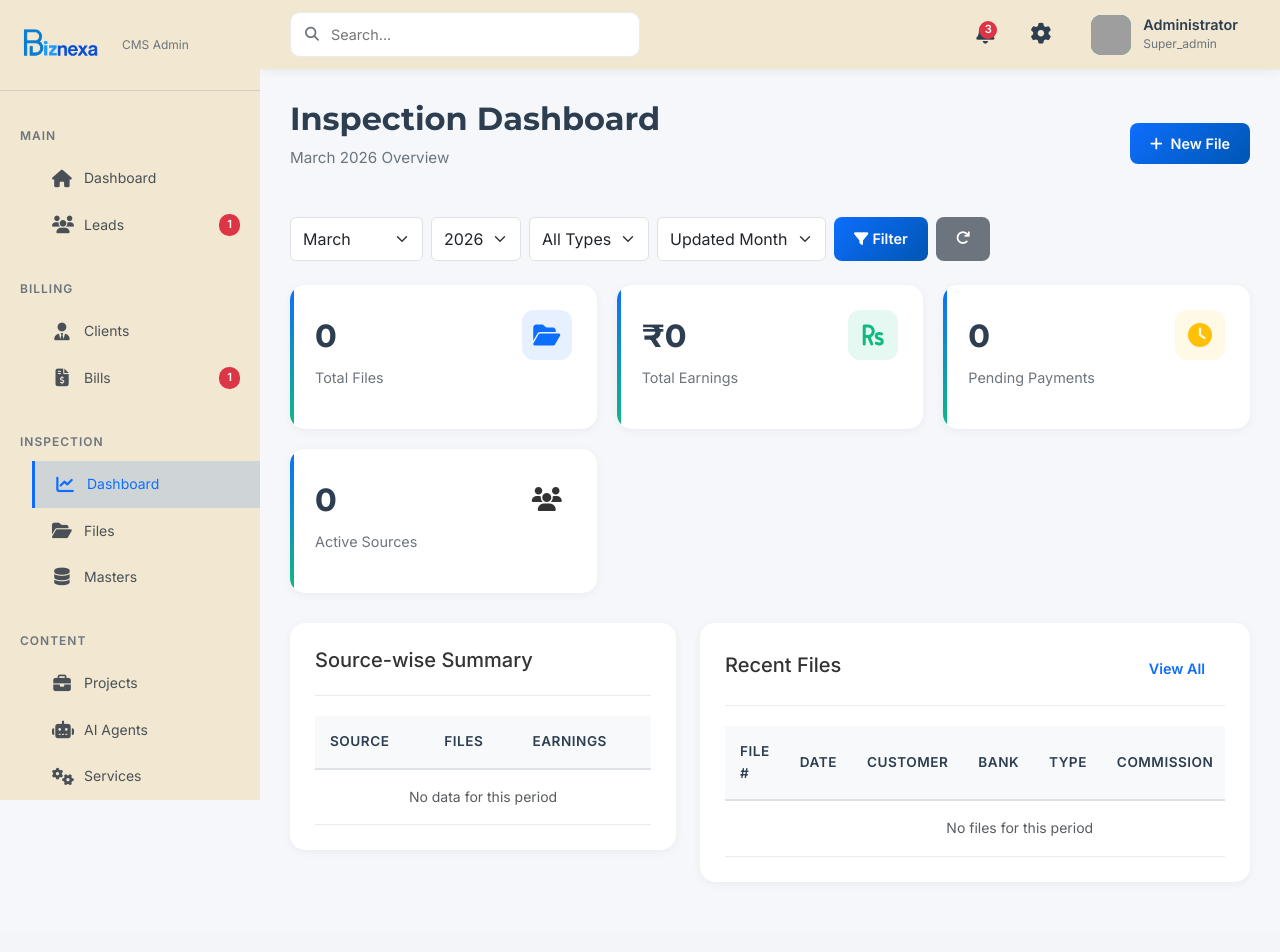
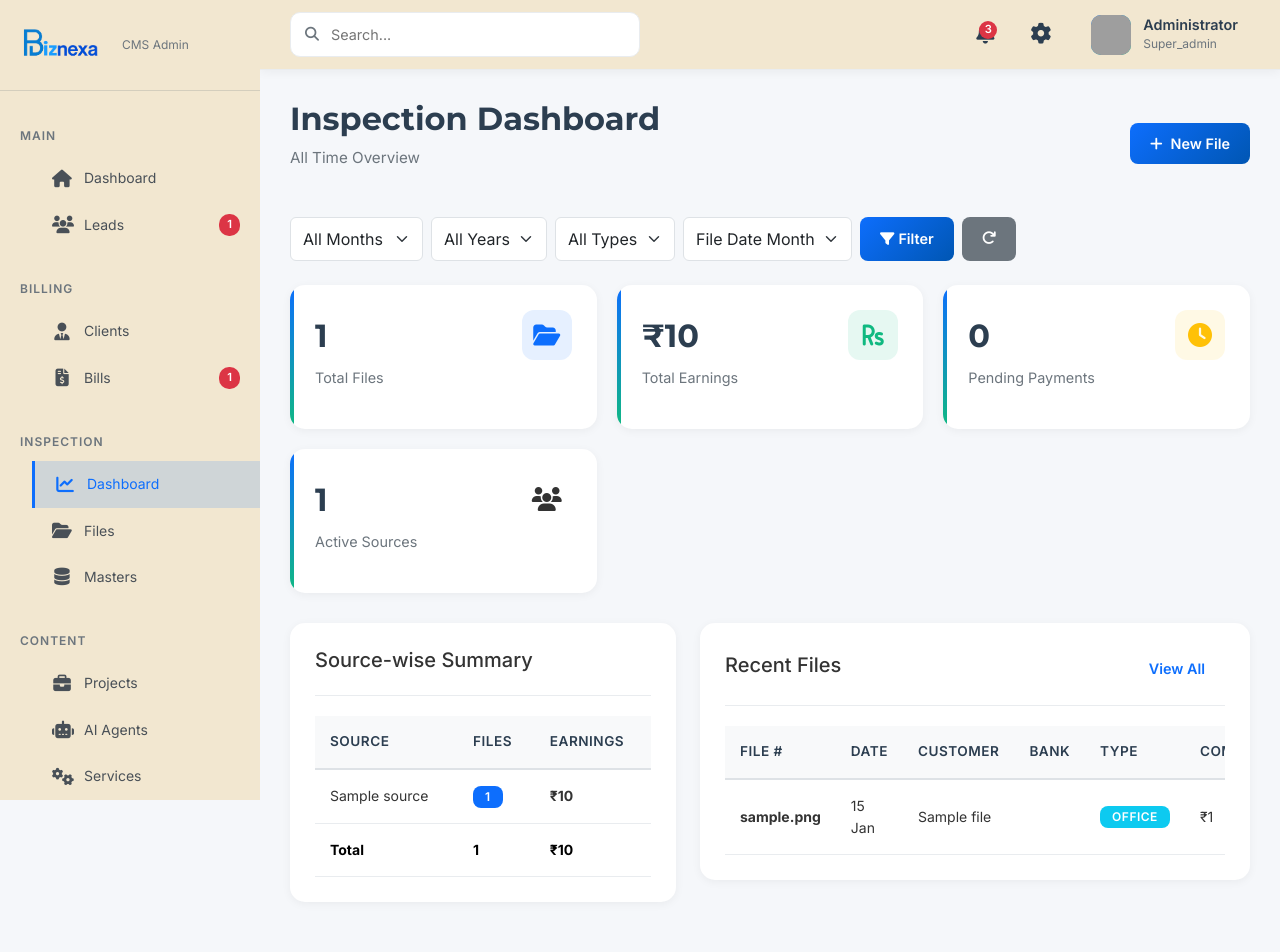
Before and after one commit to sukanta481/d2w, a PHP site: page /admin/inspection/index.php in a window 1280 px wide. Before the commit the page ends 836 px from the top, so only its background shows below. Run offline with PHP 8.4, Linux system fonts and the light colour scheme; a user stored in the database is signed in; tables that the repository leaves empty hold one stand-in row (values such as "Sample post"); grey boxes are pictures that could not be loaded.

Commit message:
fixed card count issue

```diff
--- a/admin/inspection/index.php
+++ b/admin/inspection/index.php
@@ -6,20 +6,22 @@ require_once __DIR__ . '/../config/database.php';
 $database = new Database();
 $db = $database->connect();
 
-// Month/Year filter
-$filterMonth = $_GET['month'] ?? date('m');
-$filterYear = $_GET['year'] ?? date('Y');
+// Filters
+$filterMonth = $_GET['month'] ?? '';
+$filterYear = $_GET['year'] ?? '';
 $filterType = $_GET['file_type'] ?? '';
-$filterDateBasis = $_GET['date_basis'] ?? 'updated';
+$filterDateBasis = $_GET['date_basis'] ?? 'file';
+$hasDateFilter = ($filterMonth !== '' && $filterYear !== '');
 
-$monthStart = "{$filterYear}-{$filterMonth}-01";
-$monthEnd = date('Y-m-t', strtotime($monthStart));
 $dateField = $filterDateBasis === 'file' ? 'f.file_date' : 'DATE(f.updated_at)';
-$baseFilesQuery = [
-    'date_from' => $monthStart,
-    'date_to' => $monthEnd,
-    'date_basis' => $filterDateBasis,
-];
+$baseFilesQuery = [];
+if ($hasDateFilter) {
+    $monthStart = "{$filterYear}-{$filterMonth}-01";
+    $monthEnd = date('Y-m-t', strtotime($monthStart));
+    $baseFilesQuery['date_from'] = $monthStart;
+    $baseFilesQuery['date_to'] = $monthEnd;
+    $baseFilesQuery['date_basis'] = $filterDateBasis;
+}
 if ($filterType) {
     $baseFilesQuery['file_type'] = $filterType;
 }
@@ -33,43 +35,49 @@ $activeSourcesUrl = 'files.php?' . http_build_query($baseFilesQuery + ['metric'
 $pendingMetricUrl = 'files.php?' . http_build_query($pendingFilesQuery + ['metric' => 'pending_payments']);
 
 try {
-    $monthWhere = "WHERE {$dateField} BETWEEN :start AND :end";
-    $monthParams = [':start' => $monthStart, ':end' => $monthEnd];
+    $where = "WHERE 1=1";
+    $params = [];
+
+    if ($hasDateFilter) {
+        $where .= " AND {$dateField} BETWEEN :start AND :end";
+        $params[':start'] = $monthStart;
+        $params[':end'] = $monthEnd;
+    }
 
     if ($filterType) {
-        $monthWhere .= " AND f.file_type = :type";
-        $monthParams[':type'] = $filterType;
+        $where .= " AND f.file_type = :type";
+        $params[':type'] = $filterType;
     }
 
     // Stat 1: Total Files
-    $stmt = $db->prepare("SELECT COUNT(*) as total FROM inspection_files f {$monthWhere}");
-    $stmt->execute($monthParams);
+    $stmt = $db->prepare("SELECT COUNT(*) as total FROM inspection_files f {$where}");
+    $stmt->execute($params);
     $totalFiles = $stmt->fetch()['total'];
 
     // Stat 2: Total Earnings (gross_amount)
-    $stmt = $db->prepare("SELECT COALESCE(SUM(f.gross_amount), 0) as total FROM inspection_files f {$monthWhere}");
-    $stmt->execute($monthParams);
+    $stmt = $db->prepare("SELECT COALESCE(SUM(f.gross_amount), 0) as total FROM inspection_files f {$where}");
+    $stmt->execute($params);
     $totalEarnings = $stmt->fetch()['total'];
 
     // Stat 3: Pending Payments (self files with due/partially)
-    $pendingWhere = $monthWhere . " AND f.file_type = 'self' AND f.payment_status IN ('due', 'partially')";
+    $pendingWhere = $where . " AND f.file_type = 'self' AND f.payment_status IN ('due', 'partially')";
     $stmt = $db->prepare("SELECT COUNT(*) as total FROM inspection_files f {$pendingWhere}");
-    $stmt->execute($monthParams);
+    $stmt->execute($params);
     $pendingPayments = $stmt->fetch()['total'];
 
     // Stat 4: Active Sources
-    $stmt = $db->prepare("SELECT COUNT(DISTINCT f.source_id) as total FROM inspection_files f {$monthWhere}");
-    $stmt->execute($monthParams);
+    $stmt = $db->prepare("SELECT COUNT(DISTINCT f.source_id) as total FROM inspection_files f {$where}");
+    $stmt->execute($params);
     $activeSources = $stmt->fetch()['total'];
 
     // Source-wise summary
     $stmt = $db->prepare("SELECT isrc.source_name, COUNT(*) as file_count, COALESCE(SUM(f.gross_amount), 0) as total_earnings
         FROM inspection_files f
         JOIN inspection_sources isrc ON f.source_id = isrc.id
-        {$monthWhere}
+        {$where}
         GROUP BY f.source_id, isrc.source_name
         ORDER BY total_earnings DESC");
-    $stmt->execute($monthParams);
+    $stmt->execute($params);
     $sourceSummary = $stmt->fetchAll();
 
     // Recent 10 files
@@ -77,9 +85,9 @@ try {
         FROM inspection_files f
         LEFT JOIN inspection_banks ib ON f.bank_id = ib.id
         LEFT JOIN inspection_sources isrc ON f.source_id = isrc.id
-        {$monthWhere}
+        {$where}
         ORDER BY f.file_date DESC, f.id DESC LIMIT 10");
-    $stmt->execute($monthParams);
+    $stmt->execute($params);
     $recentFiles = $stmt->fetchAll();
 
 } catch(PDOException $e) {
@@ -98,7 +106,7 @@ include __DIR__ . '/_responsive.php';
     <div class="page-header d-flex justify-content-between align-items-center">
         <div>
             <h1 class="page-title">Inspection Dashboard</h1>
-            <p class="page-subtitle"><?php echo date('F Y', strtotime($monthStart)); ?> Overview</p>
+            <p class="page-subtitle"><?php echo $hasDateFilter ? date('F Y', strtotime($monthStart)) . ' Overview' : 'All Time Overview'; ?></p>
         </div>
         <div class="inspection-toolbar">
             <a href="files.php" class="btn btn-primary"><i class="fas fa-plus me-2"></i>New File</a>
@@ -109,6 +117,7 @@ include __DIR__ . '/_responsive.php';
     <form method="GET" class="row mb-4 g-2 inspection-filter-form">
         <div class="col-auto">
             <select name="month" class="form-select">
+                <option value="">All Months</option>
                 <?php for ($m = 1; $m <= 12; $m++): ?>
                     <option value="<?php echo str_pad($m, 2, '0', STR_PAD_LEFT); ?>" <?php echo $filterMonth == str_pad($m, 2, '0', STR_PAD_LEFT) ? 'selected' : ''; ?>>
                         <?php echo date('F', mktime(0, 0, 0, $m, 1)); ?>
@@ -118,8 +127,9 @@ include __DIR__ . '/_responsive.php';
         </div>
         <div class="col-auto">
             <select name="year" class="form-select">
-                <?php for ($y = date('Y'); $y >= 2020; $y--): ?>
-                    <option value="<?php echo $y; ?>" <?php echo $filterYear == $y ? 'selected' : ''; ?>><?php echo $y; ?></option>
+                <option value="">All Years</option>
+                <?php for ($y = date('Y') + 1; $y >= 2020; $y--): ?>
+                    <option value="<?php echo $y; ?>" <?php echo $filterYear == (string)$y ? 'selected' : ''; ?>><?php echo $y; ?></option>
                 <?php endfor; ?>
             </select>
         </div>
```
Also changed, not shown: admin/inspection/files.php (+4 -3 lines).
